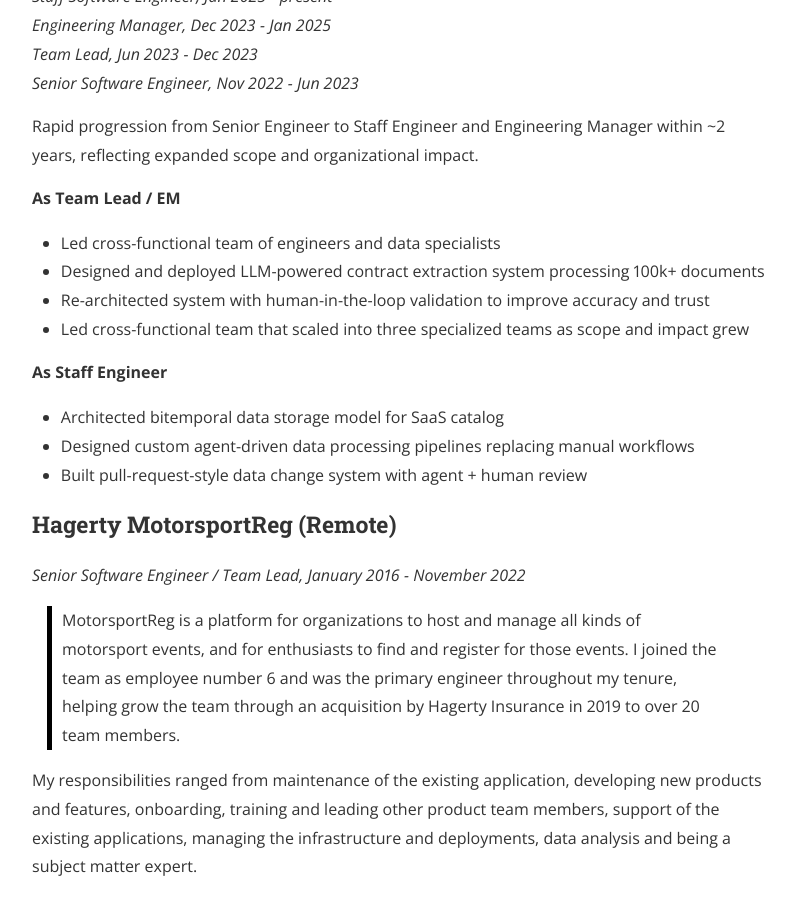
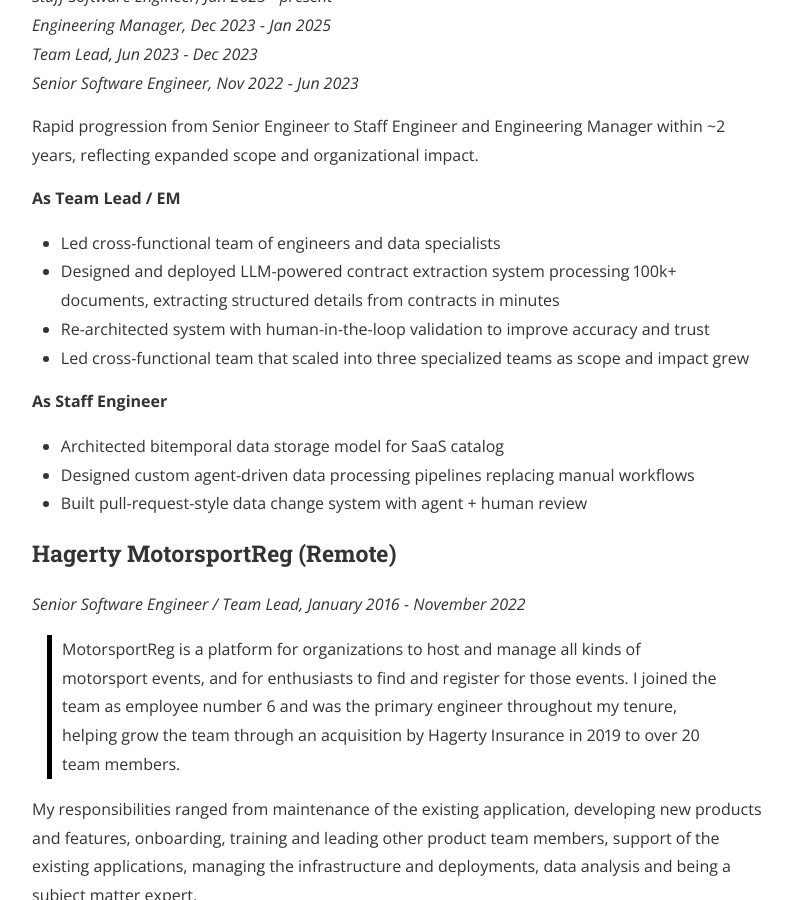
Before and after one commit to ryanguill/ryanguill.github.io, a Jekyll site: the page built from resume.html, in a window 1280 px wide and 900 px high, scrolled down 1430 px. Shown: the whole window, without its empty margins (240-1035 px from the left). Built offline with Jekyll 4.4.1, drawn with Linux system fonts in a browser that asks for light colours; nearby versions of some CDN libraries; a style sheet for code colours, icons or effects is not loaded.

Commit message:
resume tweaks

```diff
--- a/resume.html
+++ b/resume.html
@@ -71,7 +71,7 @@
 <strong>As Team Lead / EM</strong>
 <ul>
 	<li>Led cross-functional team of engineers and data specialists</li>
-	<li>Designed and deployed LLM-powered contract extraction system processing 100k+ documents</li>
+	<li>Designed and deployed LLM-powered contract extraction system processing 100k+ documents, extracting structured details from contracts in minutes</li>
 	<li>Re-architected system with human-in-the-loop validation to improve accuracy and trust</li>
 	<li>Led cross-functional team that scaled into three specialized teams as scope and impact grew</li>
 </ul>
```
